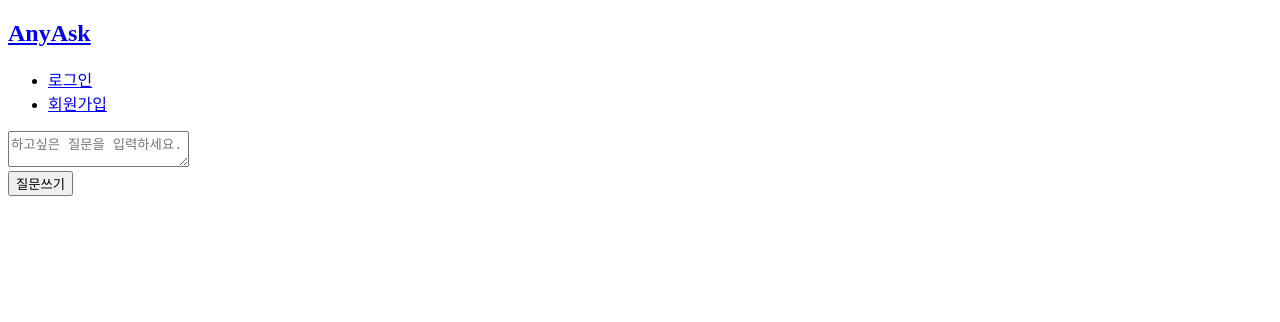
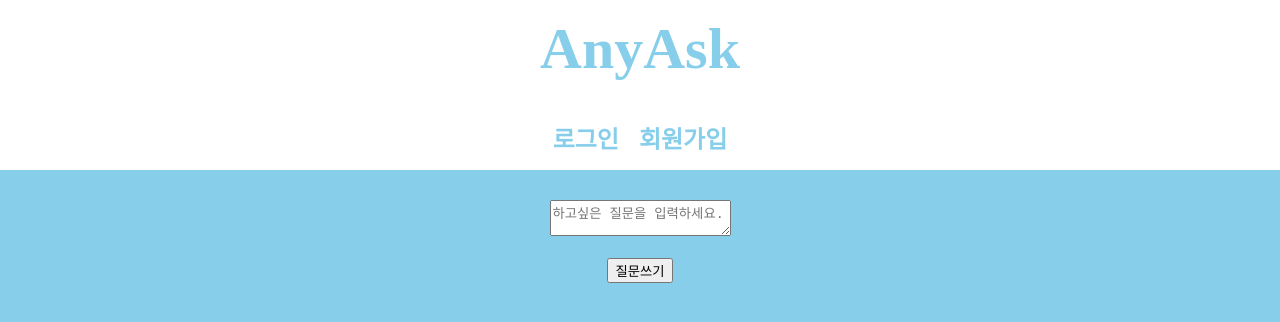
Before and after one commit to kimgtae12/Anyask, a plain HTML site: page info.html in a window 1280 px wide. Drawn offline with Linux system fonts and the light colour scheme; no server answers.

Commit message:
all style access

```diff
--- a/info.html
+++ b/info.html
@@ -3,9 +3,10 @@
 <head>
     <title>AnyAsk 익명을 향한 당신의 질문</title>
     <meta charset="utf-8">
+    <meta name="viewport" content="width=device-width, initial-scale=1.0, maximum-scale=1.0, user-scalable=0" />
     <!--include css-->
-    <link href="stylesheets/style.css?ver=1.0" rel="stylesheet" type="text/css">
-    <link href="stylesheets/style.css?ver=1.3" rel="stylesheet" type="text/css" />
+    <link href="stylesheets/style_mobile.css?ver=1.5" rel="stylesheet" type="text/css" />
+    <link href="stylesheets/style.css?ver=1.5" rel="stylesheet" type="text/css" />
 
 
     <!--include jquery-->
```
Also changed, not shown: mypage.html (+3 -2 lines).
